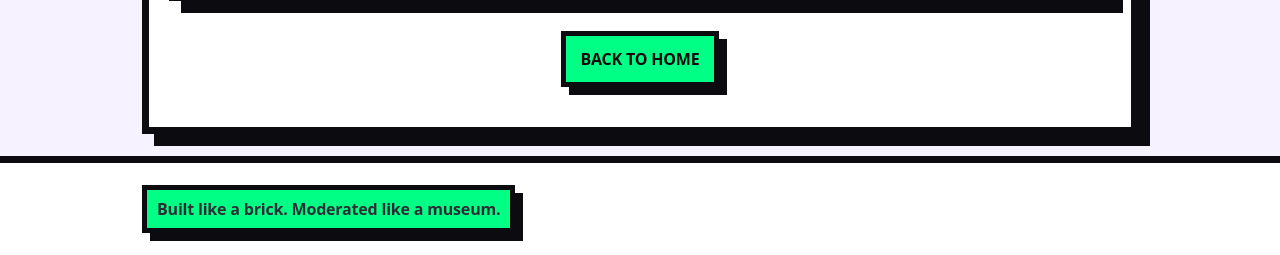
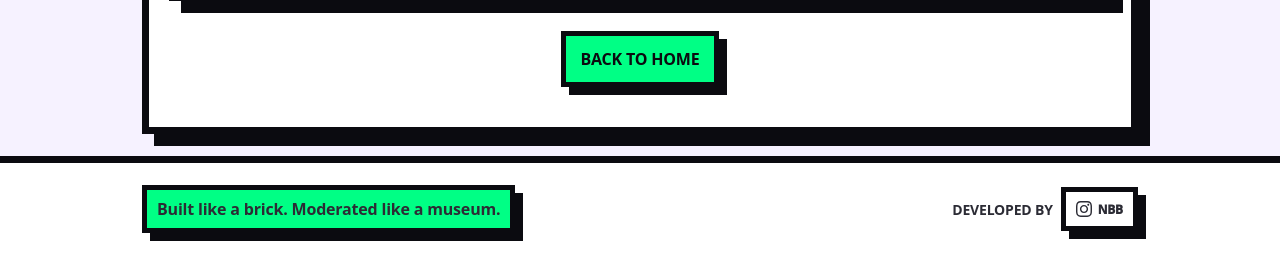
Before and after one commit to mortalnow/dan-s-bullshit, a FastAPI app: page /error in a window 1280 px wide. Shown: the part 942-1197 px from the top of the page. Run offline with FastAPI, Linux system fonts and the light colour scheme.

Commit message:
UI: Add 'Developed by NBB' credit to global footer

```diff
--- a/app/templates/base.html
+++ b/app/templates/base.html
@@ -58,6 +58,15 @@
     <footer>
         <div class="container footer-inner">
             <div class="kicker">Built like a brick. Moderated like a museum.</div>
+            <div style="margin-left: auto; display: flex; align-items: center; gap: 8px;">
+                <span style="font-weight: 800; font-size: 14px;">DEVELOPED BY</span>
+                <a class="btn topbar-instagram" href="https://www.instagram.com/wonlatrom/" target="_blank" rel="noopener noreferrer" aria-label="Instagram" style="display: inline-flex; align-items: center; gap: 6px; padding: 4px 10px; font-size: 12px;">
+                    <svg width="16" height="16" viewBox="0 0 24 24" fill="none" xmlns="http://www.w3.org/2000/svg">
+                        <path d="M12 2.163c3.204 0 3.584.012 4.85.07 3.252.148 4.771 1.691 4.919 4.919.058 1.265.069 1.645.069 4.849 0 3.205-.012 3.584-.069 4.849-.149 3.225-1.664 4.771-4.919 4.919-1.266.058-1.644.07-4.85.07-3.204 0-3.584-.012-4.849-.07-3.26-.149-4.771-1.699-4.919-4.92-.058-1.265-.07-1.644-.07-4.849 0-3.204.013-3.583.07-4.849.149-3.227 1.664-4.771 4.919-4.919 1.266-.057 1.645-.069 4.849-.069zm0-2.163c-3.259 0-3.667.014-4.947.072-4.358.2-6.78 2.618-6.98 6.98-.059 1.281-.073 1.689-.073 4.948 0 3.259.014 3.668.072 4.948.2 4.358 2.618 6.78 6.98 6.98 1.281.058 1.689.072 4.948.072 3.259 0 3.668-.014 4.948-.072 4.354-.2 6.782-2.618 6.979-6.98.059-1.28.073-1.689.073-4.948 0-3.259-.014-3.667-.072-4.947-.196-4.354-2.617-6.78-6.979-6.98-1.281-.059-1.69-.073-4.949-.073zm0 5.838c-3.403 0-6.162 2.759-6.162 6.162s2.759 6.163 6.162 6.163 6.162-2.759 6.162-6.163c0-3.403-2.759-6.162-6.162-6.162zm0 10.162c-2.209 0-4-1.79-4-4 0-2.209 1.791-4 4-4s4 1.791 4 4c0 2.21-1.791 4-4 4zm6.406-11.845c-.796 0-1.441.645-1.441 1.44s.645 1.44 1.441 1.44c.795 0 1.439-.645 1.439-1.44s-.644-1.44-1.439-1.44z" fill="currentColor" />
+                    </svg>
+                    <span style="font-weight: 950;">NBB</span>
+                </a>
+            </div>
         </div>
     </footer>
 </body>
```
